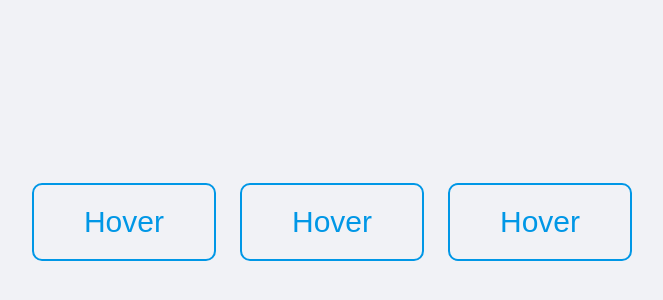
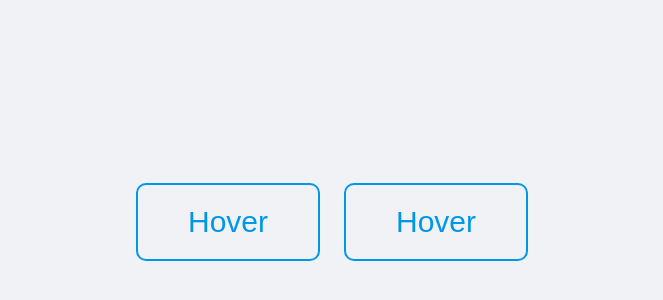
Before and after one commit to EMiL-ek/button-hover-lines, a plain HTML site: page index.html in a window 1280 px wide. Shown: the part 178-478 px from the top of the page, without its empty margins (308-971 px from the left). Drawn offline with Linux system fonts and the light colour scheme.

Commit message:
Update index.html

```diff
--- a/index.html
+++ b/index.html
@@ -13,7 +13,6 @@
   <div class="wrapper">
     <section class="buttons">
       <button class="btn btn1">Hover</button>
-      <button class="btn btn2">Hover</button>
       <button class="btn btn3">Hover</button>
     </section>
   </div>
```
